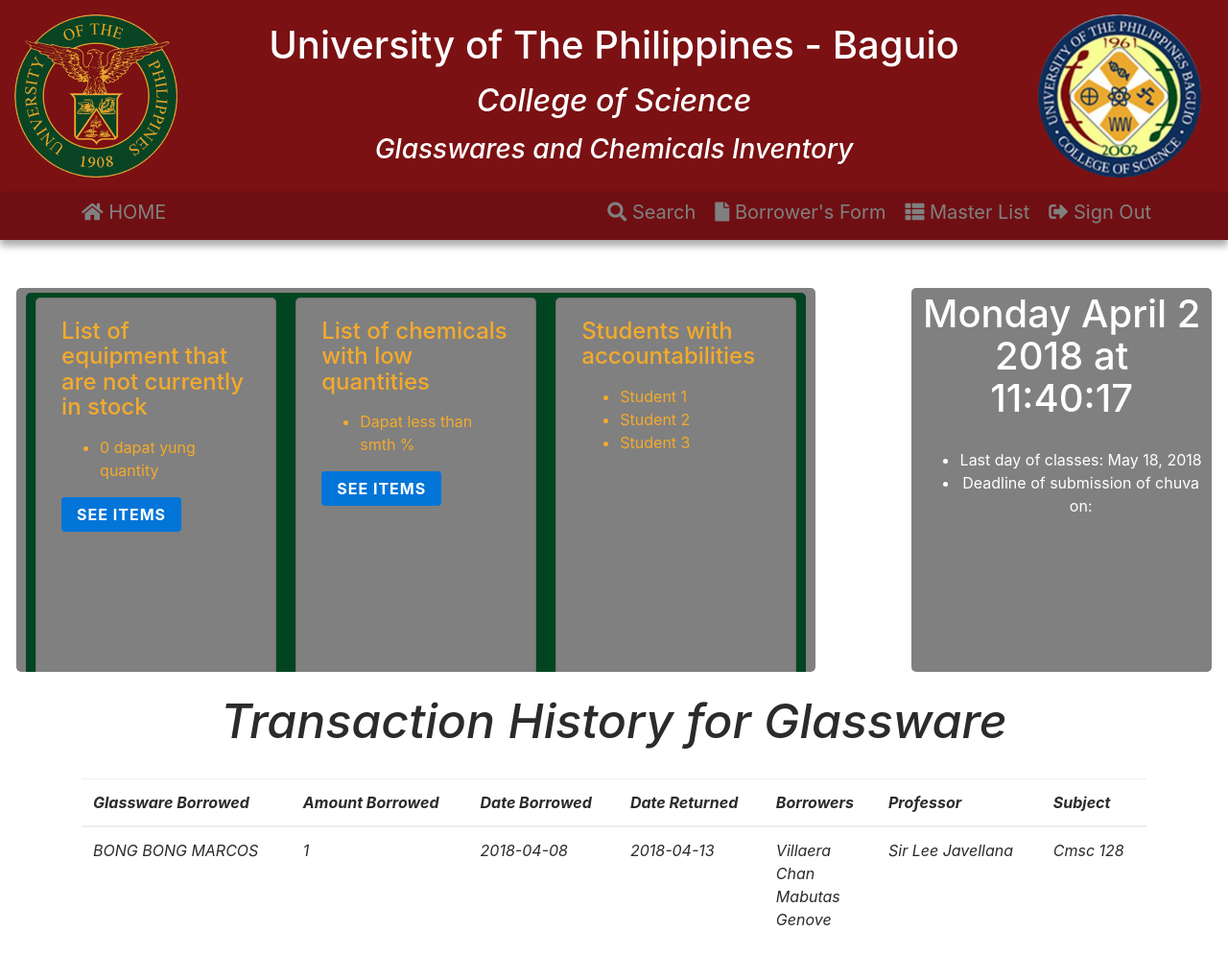
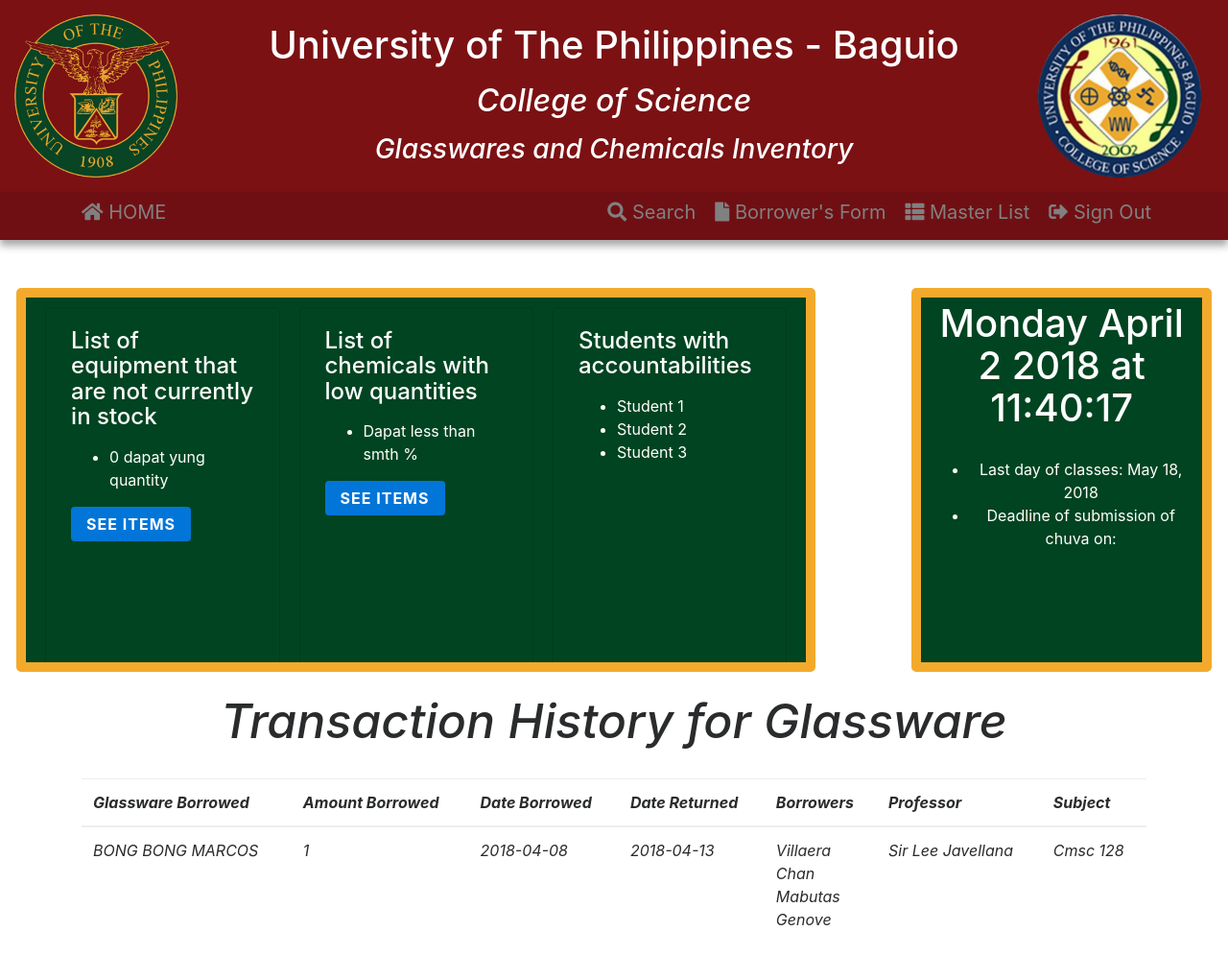
Before and after one commit to karlbenson/CMSC-128-INVENTORY, a PHP site: page /home.php in a window 1280 px wide. Shown: the top 1020 px of the page at 96% size. Run offline with PHP 8.4, Linux system fonts and the light colour scheme; a user stored in the database is signed in; data comes from the database, SQL or seed files in the repository; data that the repository does not hold is empty.

Commit message:
Add files via upload

```diff
--- a/css/home.css
+++ b/css/home.css
@@ -32,3 +32,22 @@
 
 	background: gray;
 }
+
+#home-tops{
+	background-color: #014421;
+	opacity:1;
+	color:#f3aa2c;
+	border-style: solid;
+	border-width:10px;
+
+}
+
+#card-format{
+	background-color: #014421;
+	color:white;
+}
+
+#card-img{
+	width: 100%;
+    height: 50%;
+}
```
